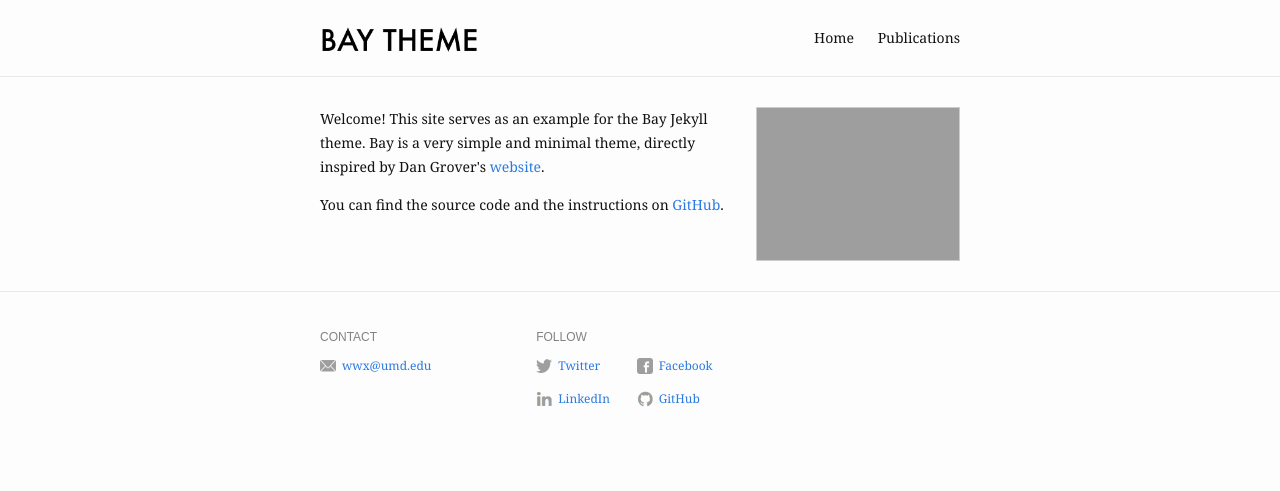
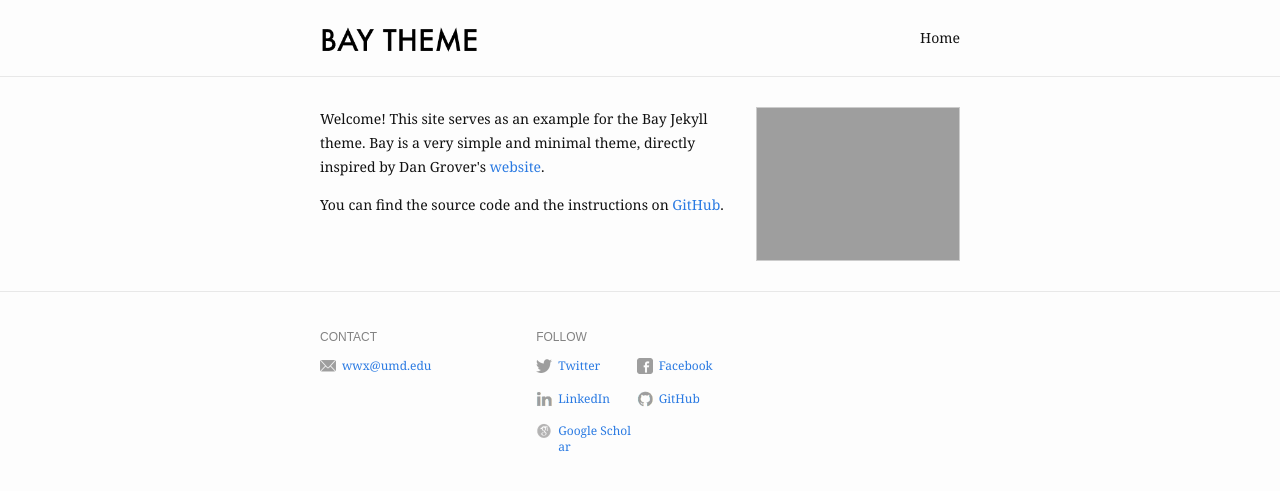
Before and after one commit to wangwenxiao/wangwenxiao.github.io, a Jekyll site: the page built from index.md, in a window 1280 px wide. Shown: the top 491 px of the page. Built offline with Jekyll 4.4.1, drawn with Linux system fonts in a browser that asks for light colours.

Commit message:
add google scholar

```diff
--- a/_config.yml
+++ b/_config.yml
@@ -1,9 +1,8 @@
 # For technical reasons, this file is *NOT* reloaded automatically when you use
 # 'bundle exec jekyll serve'. If you change this file, please restart the server process.
 
-title: Bay Jekyll Theme
+title: Wenxiao Wang (汪 文潇)
 description: >- # this means to ignore newlines until "baseurl:"
-  Bay is a minimal Jekyll Theme.
 baseurl: "" # the subpath of the site
 url: "https://wangwenxiao.github.io" # the base hostname & protocol for the site
 og_image: /assets/img/wwx.jpeg
@@ -13,7 +12,7 @@ header:
   pages:
     - name: Home
       slug: /
-    - name: Publications
+#    - name: Publications
 #    - name: Blog
 
 footer:
@@ -35,6 +34,8 @@ footer:
       link: https://www.linkedin.com/in/wenxiaowang
     - name: GitHub
       link: http://github.com/wangwenxiao
+    - name: Google Scholar
+      link: https://scholar.google.com/citations?user=hn0u5VgAAAAJ
 #    - name: Dribbble
 #      link: https://dribbble.com/YourDribbbleUsername
 #    - name: RSS
```
Also changed, not shown: assets/img/icons/google scholar.png (added).
